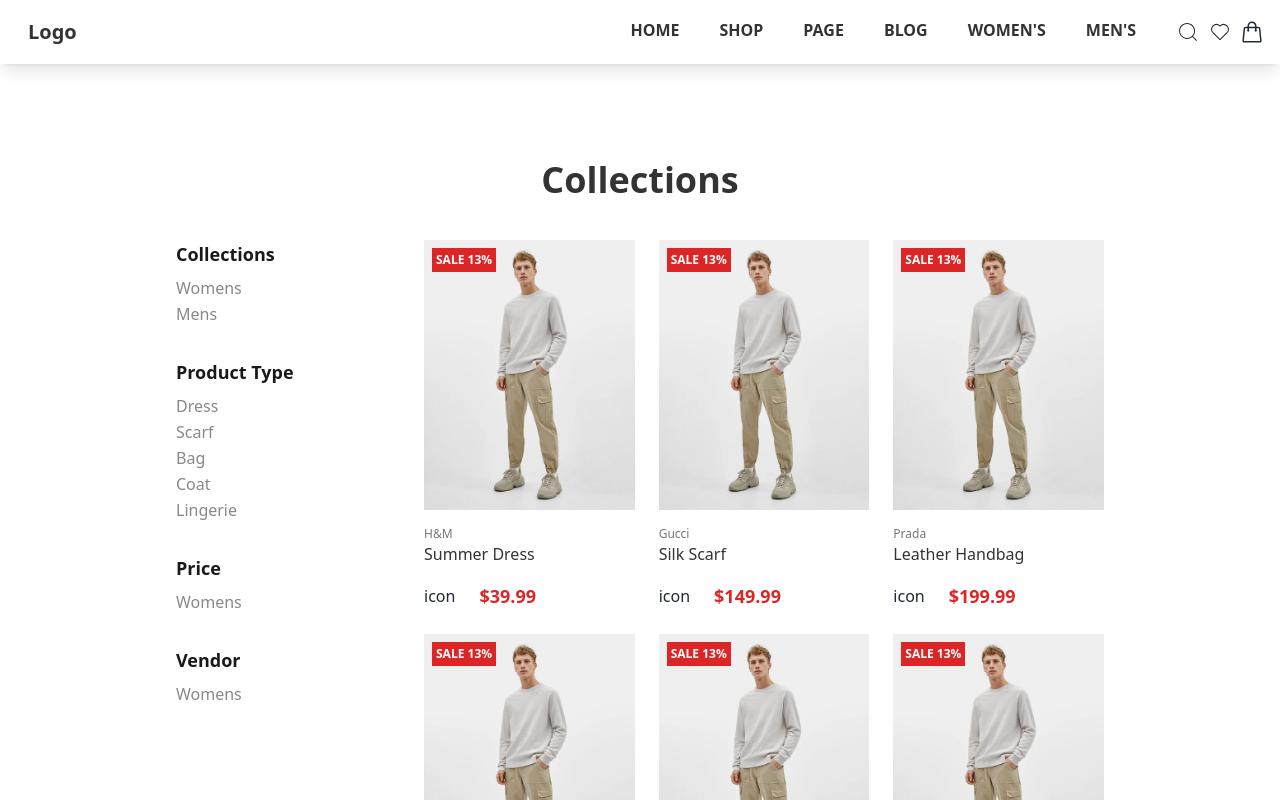
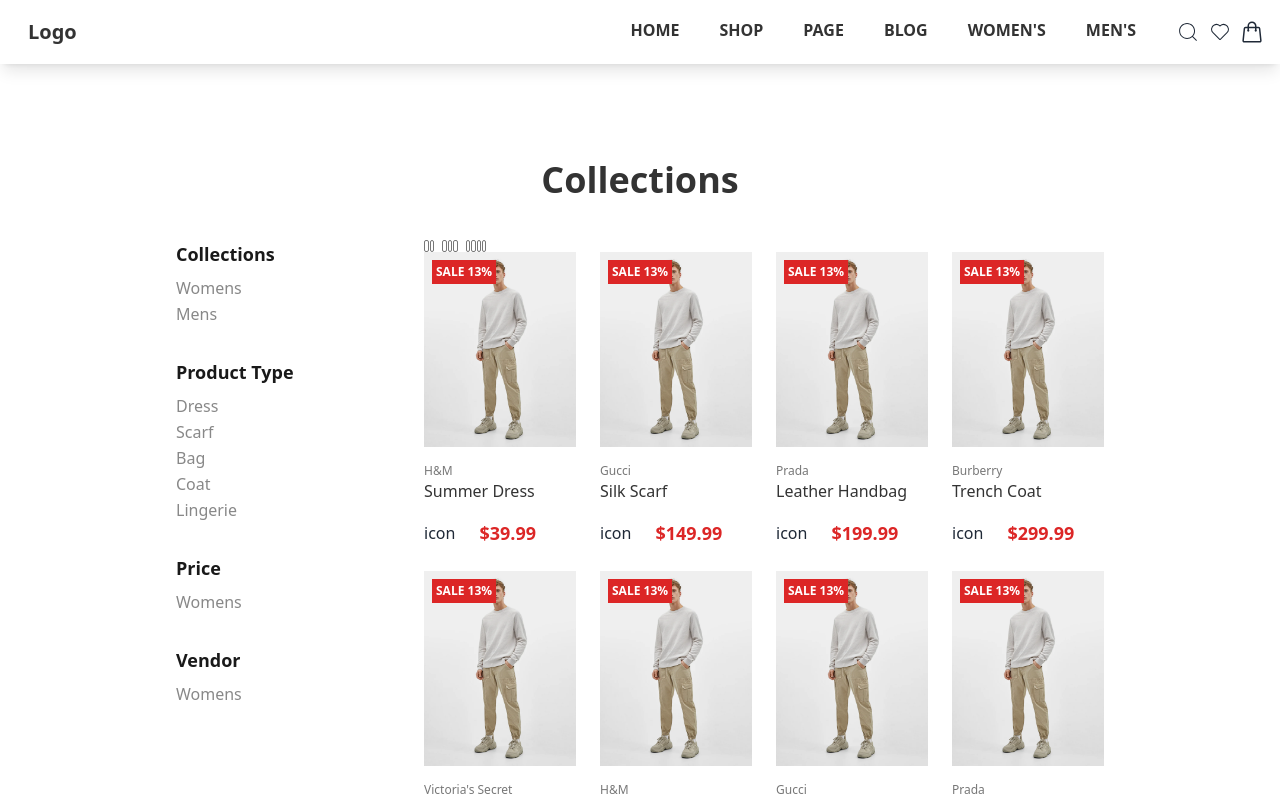
Before and after one commit to AHShuvro/clothing-clone-site, a React (Vite) app: page /womencollections/women in a window 1280 px wide. Shown: the top 800 px of the page. Built offline with nearby package versions, Linux system fonts and the light colour scheme.

Commit message:
added display tab on collections

```diff
--- a/src/Components/Men's/Men1.jsx
+++ b/src/Components/Men's/Men1.jsx
@@ -3,12 +3,33 @@
 import { DataContext } from "../../Context/DataProvider";
 
 import { CiFilter } from "react-icons/ci";
+import { CiGrid2V } from "react-icons/ci";
 import WomenSlider1 from "../Slider/WomenSlider1";
 
 const Men1 = () => {
     const { men } = useContext(DataContext);
     const [loading, setLoading] = useState(true);
     const [filteredMenCollections, setFilteredMenCollections] = useState([]);
+
+    const [tab, setTab] = useState('grid grid-cols-1 sm:grid-cols-2 md:grid-cols-4 gap-6');
+
+    const handleButtonClick = (buttonValue) => {
+        const tab = getTab(buttonValue);
+        setTab(tab);
+    };
+
+    const getTab = (value) => {
+        switch (value) {
+            case '2':
+                return 'grid grid-cols-1 sm:grid-cols-2 gap-6';
+            case '3':
+                return 'grid grid-cols-1 sm:grid-cols-2 md:grid-cols-3 gap-6';
+            case '4':
+                return 'grid grid-cols-1 sm:grid-cols-2 md:grid-cols-4 gap-6';
+            default:
+                return 'grid grid-cols-1 sm:grid-cols-2 md:grid-cols-3 gap-6';
+        }
+    };
 
     useEffect(() => {
         setLoading(true);
@@ -34,8 +55,27 @@
         <div className="drawer drawer-mobile">
             <input id="my-drawer" type="checkbox" className="drawer-toggle" />
             <div className="drawer-content">
-                <label htmlFor="my-drawer" className=" drawer-button flex gap-1 items-center mb-4 lg:hidden font-bold"><CiFilter className="text-2xl font-semibold" /> Filter</label>
-                <div className='grid grid-cols-1 sm:grid-cols-2 md:grid-cols-3 gap-6'>
+                <div className="flex justify-between mb-4 md:mb-6">
+                    <label htmlFor="my-drawer" className=" drawer-button flex gap-1 items-center lg:hidden font-bold cursor-pointer"><CiFilter className="text-2xl font-semibold" /> Filter</label>
+                    <div className="flex items-center gap-2 pr-4">
+                        <div className="flex gap-[1px] h-3 w-[10px] cursor-pointer" onClick={() => handleButtonClick('2')}>
+                            <div className="border border-[#777777] rounded-sm w-full h-full"></div>
+                            <div className="border border-[#777777] rounded-sm w-full h-full"></div>
+                        </div>
+                        <div className="flex gap-[1px] h-3 w-4 cursor-pointer" onClick={() => handleButtonClick('3')}>
+                            <div className="border border-[#777777] rounded-sm w-full h-full"></div>
+                            <div className="border border-[#777777] rounded-sm w-full h-full"></div>
+                            <div className="border border-[#777777] rounded-sm w-full h-full"></div>
+                        </div>
+                        <div className="flex gap-[1px] h-3 w-5 cursor-pointer" onClick={() => handleButtonClick('4')}>
+                            <div className="border border-[#777777] rounded-sm w-full h-full"></div>
+                            <div className="border border-[#777777] rounded-sm w-full h-full"></div>
+                            <div className="border border-[#777777] rounded-sm w-full h-full"></div>
+                            <div className="border border-[#777777] rounded-sm w-full h-full"></div>
+                        </div>
+                    </div>
+                </div>
+                <div className={tab}>
                     {filteredMenCollections.map((item, idx) => (
                         <div key={idx} className='overflow-hidden group relative'>
                             <div className='w-full sm:max-w-[22.5rem] relative'>
--- a/src/Components/Women's/Women1.jsx
+++ b/src/Components/Women's/Women1.jsx
@@ -10,6 +10,24 @@
     const { women } = useContext(DataContext);
     const [loading, setLoading] = useState(true);
     const [filteredWomenCollections, setFilteredWomenCollections] = useState([]);
+
+    const [tab, setTab] = useState('grid grid-cols-1 sm:grid-cols-2 md:grid-cols-4 gap-6');
+
+    const handleButtonClick = (buttonValue) => {
+        const tab = getTab(buttonValue);
+        setTab(tab);
+    };
+
+    const getTab = (value) => {
+        switch (value) {
+            case '2':
+                return 'grid grid-cols-1 sm:grid-cols-2 gap-6';
+            case '3':
+                return 'grid grid-cols-1 sm:grid-cols-2 md:grid-cols-3 gap-6';
+            case '4':
+                return 'grid grid-cols-1 sm:grid-cols-2 md:grid-cols-4 gap-6';
+        }
+    };
 
     useEffect(() => {
         setLoading(true);
@@ -35,8 +53,25 @@
         <div className="drawer drawer-mobile">
             <input id="my-drawer" type="checkbox" className="drawer-toggle" />
             <div className="drawer-content">
-                <label htmlFor="my-drawer" className=" drawer-button flex gap-1 items-center mb-4 lg:hidden font-bold"><CiFilter className="text-2xl font-semibold" /> Filter</label>
-                <div className='grid grid-cols-1 sm:grid-cols-2 md:grid-cols-3 gap-6'>
+                <label htmlFor="my-drawer" className=" drawer-button flex gap-1 items-center mb-4 lg:hidden font-bold cursor-pointer"><CiFilter className="text-2xl font-semibold" /> Filter</label>
+                <div className="flex items-center gap-2 pr-4">
+                    <div className="flex gap-[1px] h-3 w-[10px] cursor-pointer" onClick={() => handleButtonClick('2')}>
+                        <div className="border border-[#777777] rounded-sm w-full h-full"></div>
+                        <div className="border border-[#777777] rounded-sm w-full h-full"></div>
+                    </div>
+                    <div className="flex gap-[1px] h-3 w-4 cursor-pointer" onClick={() => handleButtonClick('3')}>
+                        <div className="border border-[#777777] rounded-sm w-full h-full"></div>
+                        <div className="border border-[#777777] rounded-sm w-full h-full"></div>
+                        <div className="border border-[#777777] rounded-sm w-full h-full"></div>
+                    </div>
+                    <div className="flex gap-[1px] h-3 w-5 cursor-pointer" onClick={() => handleButtonClick('4')}>
+                        <div className="border border-[#777777] rounded-sm w-full h-full"></div>
+                        <div className="border border-[#777777] rounded-sm w-full h-full"></div>
+                        <div className="border border-[#777777] rounded-sm w-full h-full"></div>
+                        <div className="border border-[#777777] rounded-sm w-full h-full"></div>
+                    </div>
+                </div>
+                <div className={tab}>
                     {filteredWomenCollections.map((item, idx) => (
                         <div key={idx} className='overflow-hidden group relative'>
                             <div className='w-full sm:max-w-[22.5rem] relative'>
```
